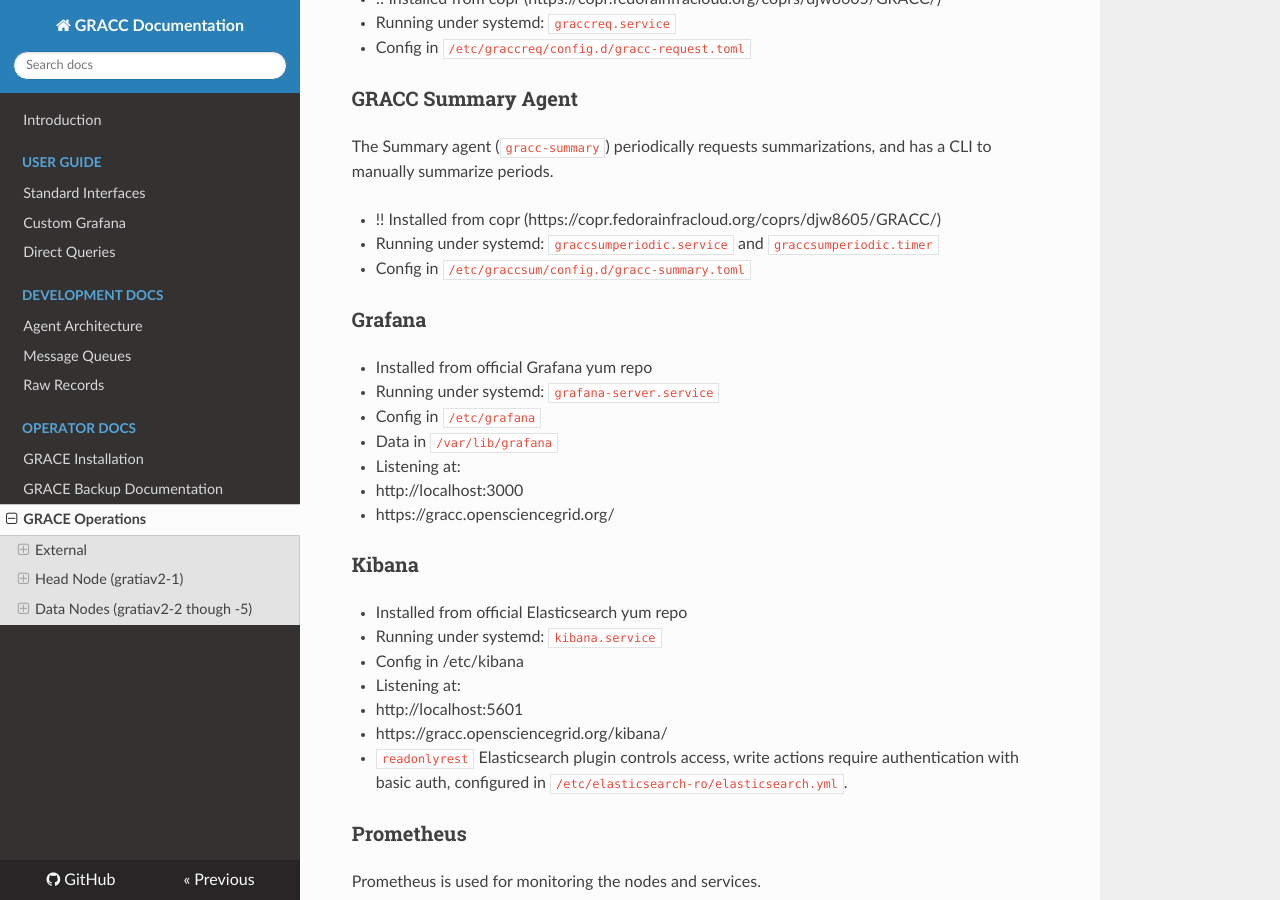
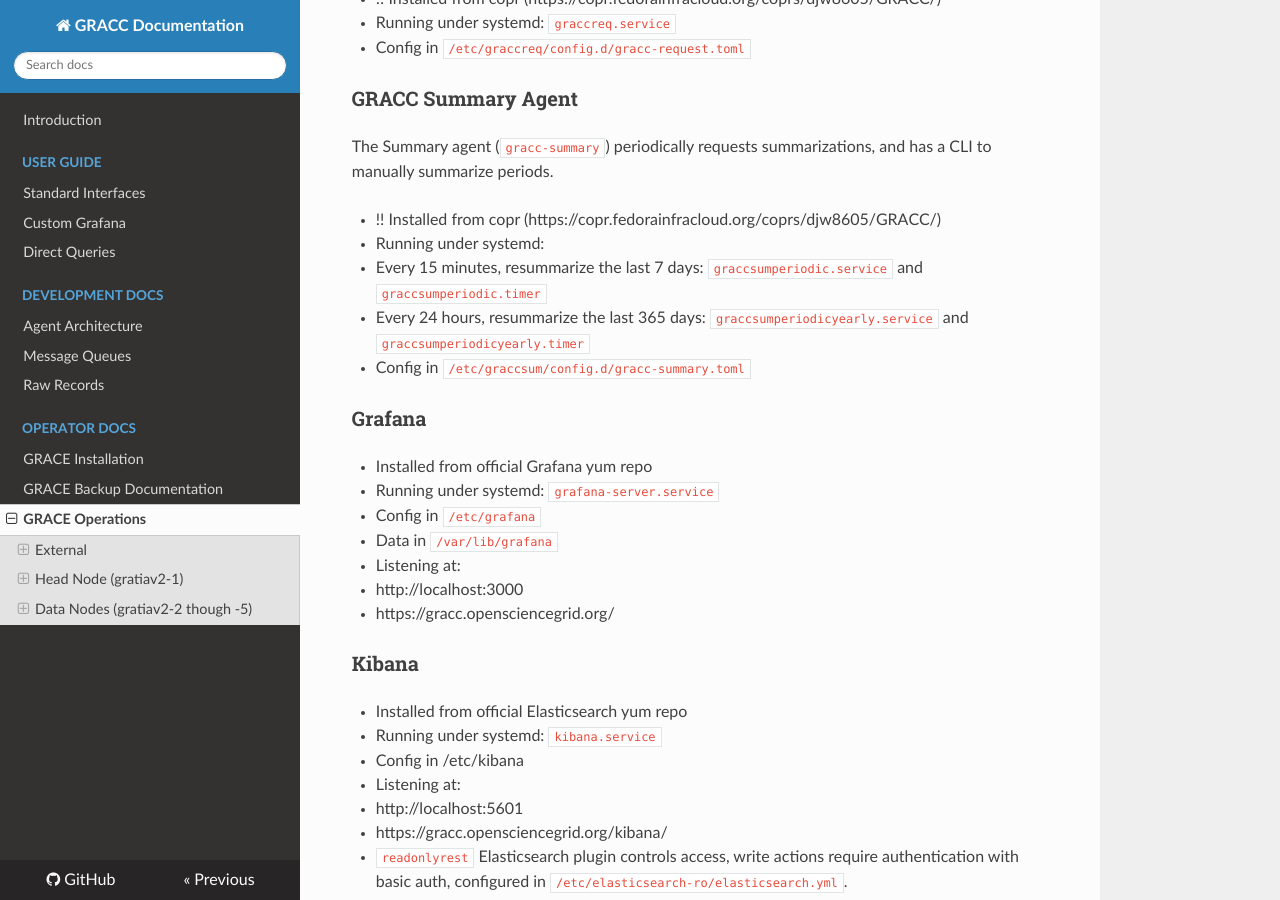
Before and after one commit to zvada/gracc, an MkDocs documentation site: the page built from docs/ops/services.md, in a window 1280 px wide and 900 px high, scrolled down 2466 px. Built offline with MkDocs 1.6.1, drawn with Linux system fonts in a browser that asks for light colours; nearby versions of some CDN libraries; old or Windows-style settings are respelled for this version of MkDocs.

Commit message:
Adding comments about new yearly resummarizer

```diff
--- a/docs/ops/services.md
+++ b/docs/ops/services.md
@@ -106,7 +106,9 @@
 
 
 * !! Installed from copr (https://copr.fedorainfracloud.org/coprs/djw8605/GRACC/)
-* Running under systemd: `graccsumperiodic.service` and `graccsumperiodic.timer`
+* Running under systemd:
+  * Every 15 minutes, resummarize the last 7 days: `graccsumperiodic.service` and `graccsumperiodic.timer`
+  * Every 24 hours, resummarize the last 365 days: `graccsumperiodicyearly.service` and `graccsumperiodicyearly.timer`
 * Config in `/etc/graccsum/config.d/gracc-summary.toml`
 
 
```
